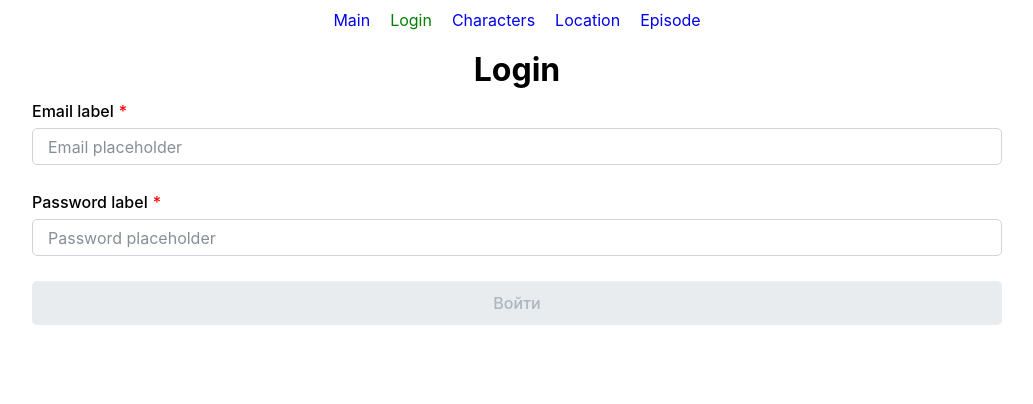
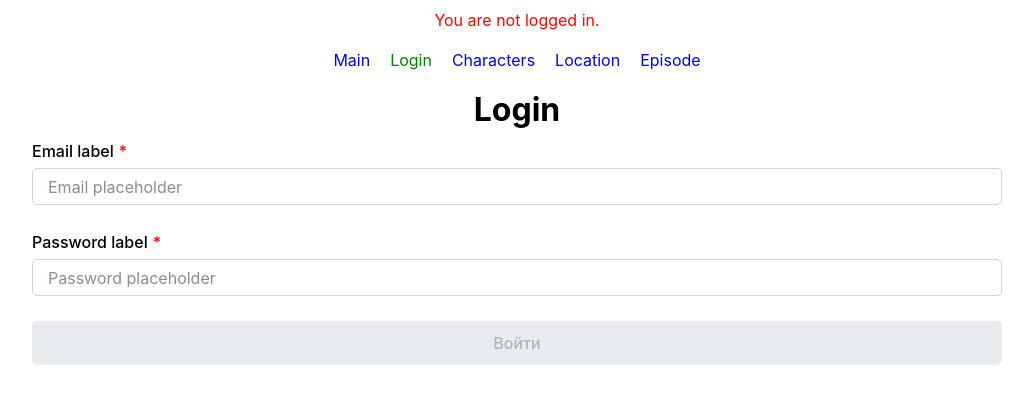
Before and after one commit to develengie/rick-and-morty-universe-app, a React (Vite) app: page /login in a window 1280 px wide. Shown: the top 404 px of the page, without its empty margins (123-1156 px from the left). Built offline with nearby package versions, Linux system fonts and the light colour scheme.

Commit message:
feat: created AuthStatus

```diff
--- /dev/null
+++ b/src/app/components/common/AuthStatus/AuthStatus.scss
@@ -0,0 +1,18 @@
+.auth-status {
+    padding: 10px 0;
+
+    text-align: center;
+
+    &--error {
+        color: red;
+    }
+}
+
+.auth-status__email {
+    margin-bottom: 10px;
+}
+
+.auth-status__signout {
+    color: #0000ee;
+    cursor: pointer;
+}
--- /dev/null
+++ b/src/app/components/common/AuthStatus/AuthStatus.tsx
@@ -0,0 +1,39 @@
+import { useNavigate } from 'react-router-dom';
+import { useAuth } from '../../../context/AuthProvider';
+import './AuthStatus.scss';
+
+const AuthStatus = () => {
+    const navigate = useNavigate();
+    const auth = useAuth();
+
+    const handleSignout = () => {
+        auth.signout(() => {
+            navigate('/login');
+        });
+    };
+
+    if (!auth.user.email) {
+        return (
+            <div className="auth-status  auth-status--error">
+                You are not logged in.
+            </div>
+        );
+    }
+
+    return (
+        <div className="auth-status">
+            <div className="auth-status__email">
+                Welcome, {auth.user.email}!
+            </div>
+            <span
+                className="auth-status__signout"
+                onClick={handleSignout}
+                role="button"
+            >
+                Signout
+            </span>
+        </div>
+    );
+};
+
+export default AuthStatus;
--- a/src/app/components/pages/LoginPage.tsx
+++ b/src/app/components/pages/LoginPage.tsx
@@ -1,9 +1,16 @@
+import { useNavigate } from 'react-router-dom';
+import { useAuth } from '../../context/AuthProvider';
 import Signin from '../ui/Signin/Signin';
 import type { User } from '../../models/models';
 
 const LoginPage = () => {
+    const navigate = useNavigate();
+    const auth = useAuth();
+
     const handleSubmit = (user: User) => {
-        console.log(user);
+        auth.signin(user, () => {
+            navigate('/');
+        });
     };
 
     return (
--- a/src/app/layouts/MainLayout.tsx
+++ b/src/app/layouts/MainLayout.tsx
@@ -1,9 +1,11 @@
 import { Outlet } from 'react-router-dom';
+import AuthStatus from '../components/common/AuthStatus/AuthStatus';
 import Navigation from '../components/ui/Navigation/Navigation';
 
 const MainLayout = () => {
     return (
         <>
+            <AuthStatus />
             <Navigation />
             <Outlet />
         </>
```
